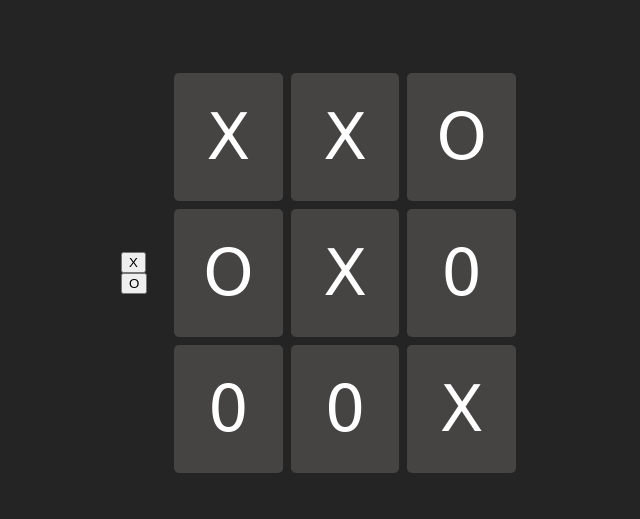
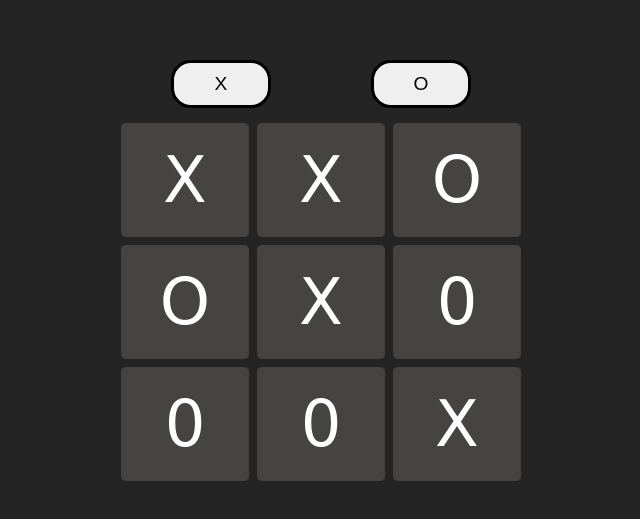
Before and after one commit to OneTooManyln/project_tic-tac-toe, a plain HTML site: page index.html in a window 1280 px wide. Shown: the part 127-646 px from the top of the page, without its empty margins (319-959 px from the left). Drawn offline with Linux system fonts and the light colour scheme; a web font is replaced by a local one.

Commit message:
Add styles with to newly created buttons using flex

```diff
--- a/style.css
+++ b/style.css
@@ -21,8 +21,15 @@ body {
   height: 400px;
   width: 400px;
   display: flex;
+  flex-direction: column;
   justify-content: center;
   align-items: center;
+}
+
+.button-container {
+  width: 400px;
+  display: flex;
+  justify-content: space-around;
 }
 
 .grid-container {
@@ -45,3 +52,12 @@ body {
   justify-content: center;
   align-items: center;
 }
+
+.btn {
+  padding: 10px 20px;
+  border: solid black;
+  border-radius: 20px;
+  font-size: 1.2rem;
+  width: 100px;
+  margin-bottom: 10px;
+}
```
